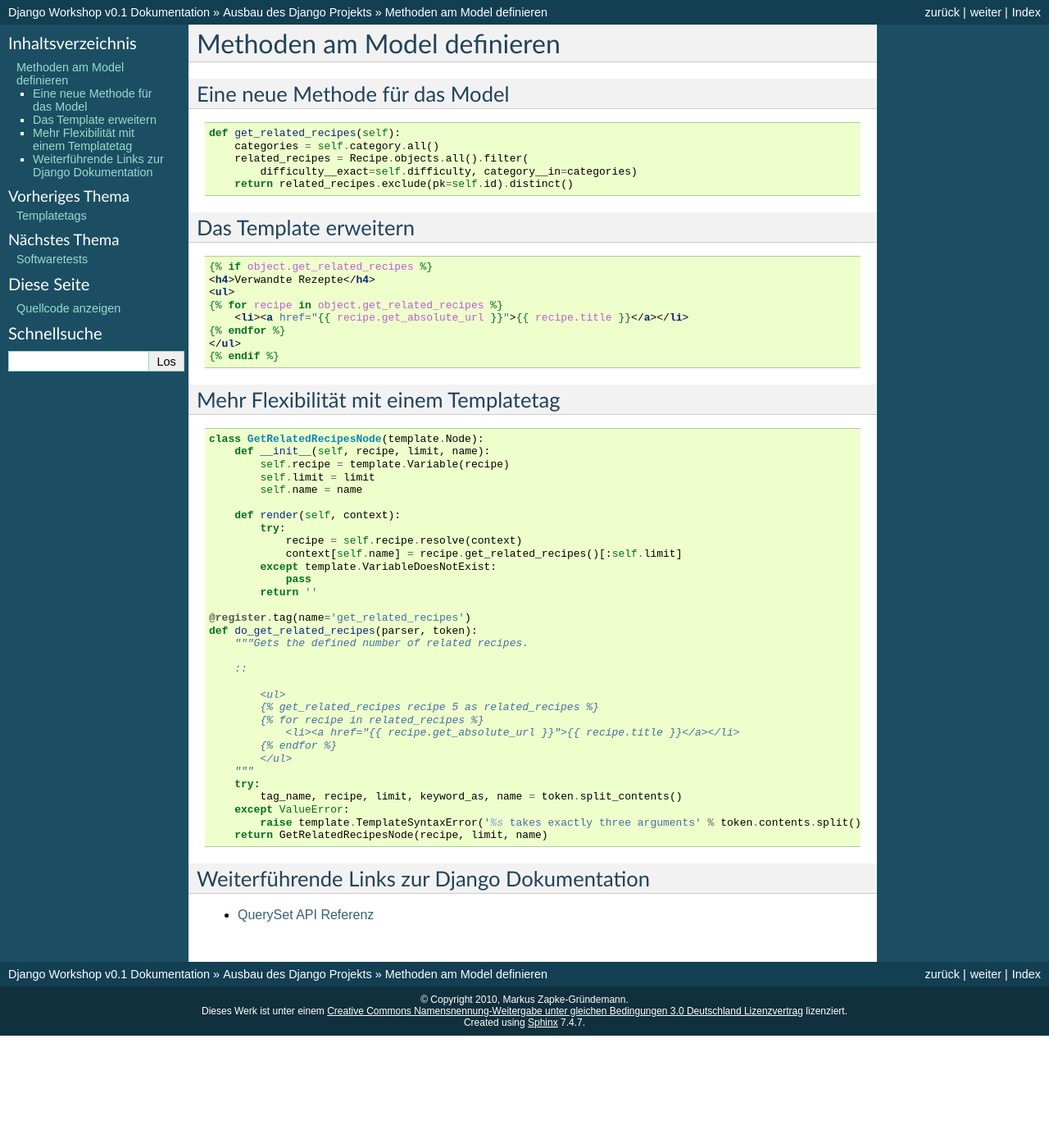
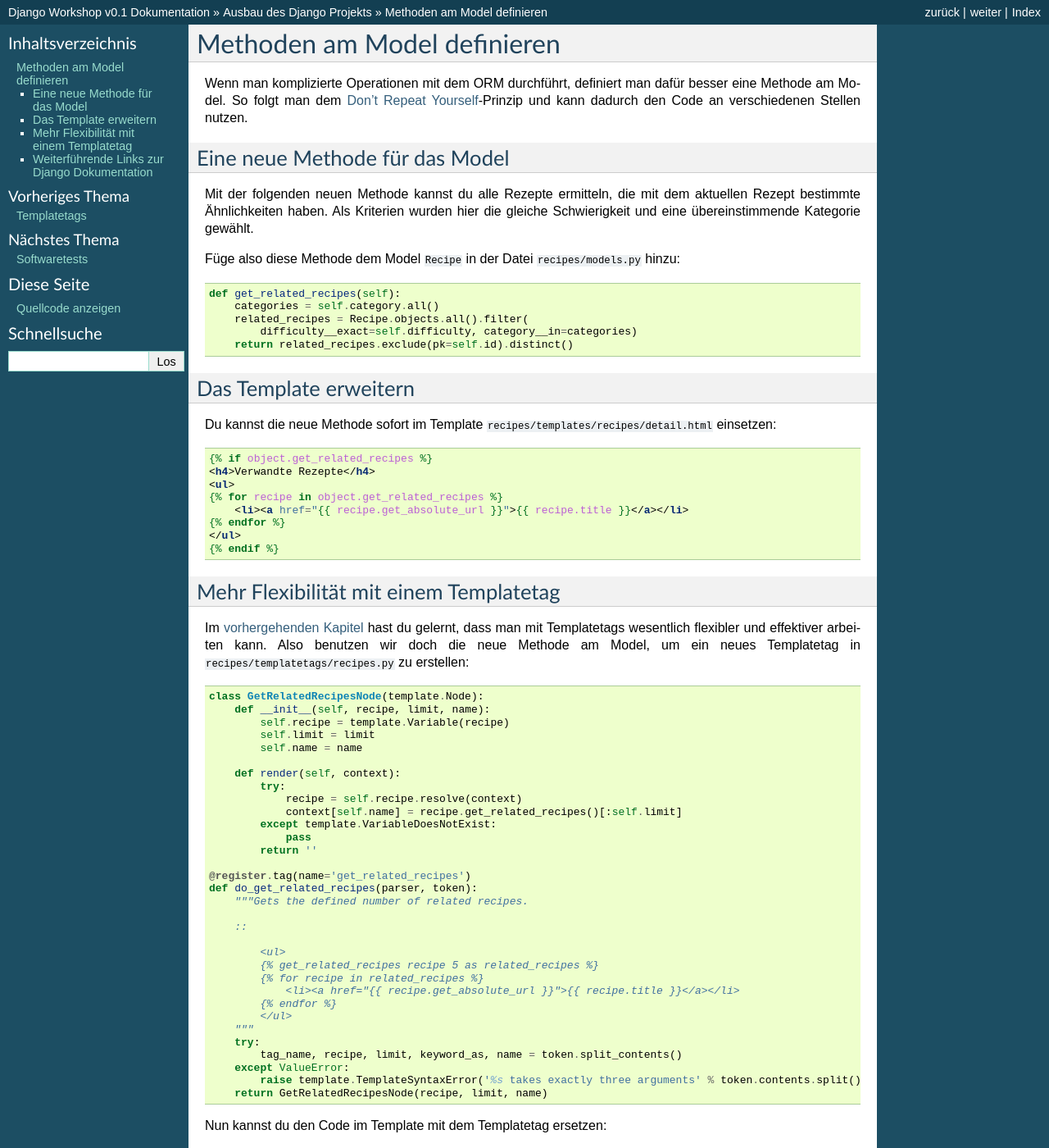
Before and after one commit to keimlink/django-workshop, a Sphinx documentation site: the page built from docs/ausbau/modelmethoden.rst, in a window 1280 px wide and 1400 px high. Shown: the whole window at 82% size. Built offline with Sphinx 7.4.7, drawn with Linux system fonts in a browser that asks for light colours; some of the changed text lies outside the part shown.

Commit message:
Kapitel zu Modelmethoden fertig gestellt.

```diff
--- a/docs/ausbau/modelmethoden.rst
+++ b/docs/ausbau/modelmethoden.rst
@@ -1,8 +1,14 @@
 Methoden am Model definieren
 ****************************
 
+Wenn man komplizierte Operationen mit dem ORM durchführt, definiert man dafür besser eine Methode am Model. So folgt man dem :ref:`dry`-Prinzip und kann dadurch den Code an verschiedenen Stellen nutzen.
+
 Eine neue Methode für das Model
 ===============================
+
+Mit der folgenden neuen Methode kannst du alle Rezepte ermitteln, die mit dem aktuellen Rezept bestimmte Ähnlichkeiten haben. Als Kriterien wurden hier die gleiche Schwierigkeit und eine übereinstimmende Kategorie gewählt.
+
+Füge also diese Methode dem Model ``Recipe`` in der Datei ``recipes/models.py`` hinzu:
 
 ..  code-block:: python
 
@@ -14,6 +20,8 @@ Eine neue Methode für das Model
 
 Das Template erweitern
 ======================
+
+Du kannst die neue Methode sofort im Template ``recipes/templates/recipes/detail.html`` einsetzen:
 
 ..  code-block:: html+django
 
@@ -28,6 +36,8 @@ Das Template erweitern
 
 Mehr Flexibilität mit einem Templatetag
 =======================================
+
+Im :ref:`vorhergehenden Kapitel <templatetags>` hast du gelernt, dass man mit Templatetags wesentlich flexibler und effektiver arbeiten kann. Also benutzen wir doch die neue Methode am Model, um ein neues Templatetag in ``recipes/templatetags/recipes.py`` zu erstellen:
 
 ..  code-block:: python
 
@@ -64,6 +74,24 @@ Mehr Flexibilität mit einem Templatetag
             raise template.TemplateSyntaxError('%s takes exactly three arguments' % token.contents.split()[0])
         return GetRelatedRecipesNode(recipe, limit, name)
 
+Nun kannst du den Code im Template mit dem Templatetag ersetzen:
+
+..  code-block:: html+django
+
+    {% get_related_recipes object 5 as related_recipes %}
+    {% if related_recipes %}
+    <h4>Verwandte Rezepte</h4>
+    <ul>
+    {% for recipe in related_recipes %}
+        <li><a href="{{ recipe.get_absolute_url }}">{{ recipe.title }}</a></li>
+    {% endfor %}
+    </ul>
+    {% endif %}
+
+..  note::
+
+    Durch die Verwendung des Templatetags sparst du auch einen SQL Query.
+
 Weiterführende Links zur Django Dokumentation
 =============================================
 
--- a/docs/ausbau/templatetags.rst
+++ b/docs/ausbau/templatetags.rst
@@ -1,3 +1,5 @@
+..  _templatetags:
+
 Templatetags
 ************
 
--- a/src/cookbook/recipes/templates/recipes/detail.html
+++ b/src/cookbook/recipes/templates/recipes/detail.html
@@ -19,10 +19,10 @@
         <li>{{ category.name }}</li>
     {% endfor %}
 </ul>
-{% if object.get_related_recipes %}
+{% get_related_recipes object 5 as related_recipes %}
+{% if related_recipes %}
 <h4>Verwandte Rezepte</h4>
 <ul>
-{% get_related_recipes object 5 as related_recipes %}
 {% for recipe in related_recipes %}
     <li><a href="{{ recipe.get_absolute_url }}">{{ recipe.title }}</a></li>
 {% endfor %}
```
